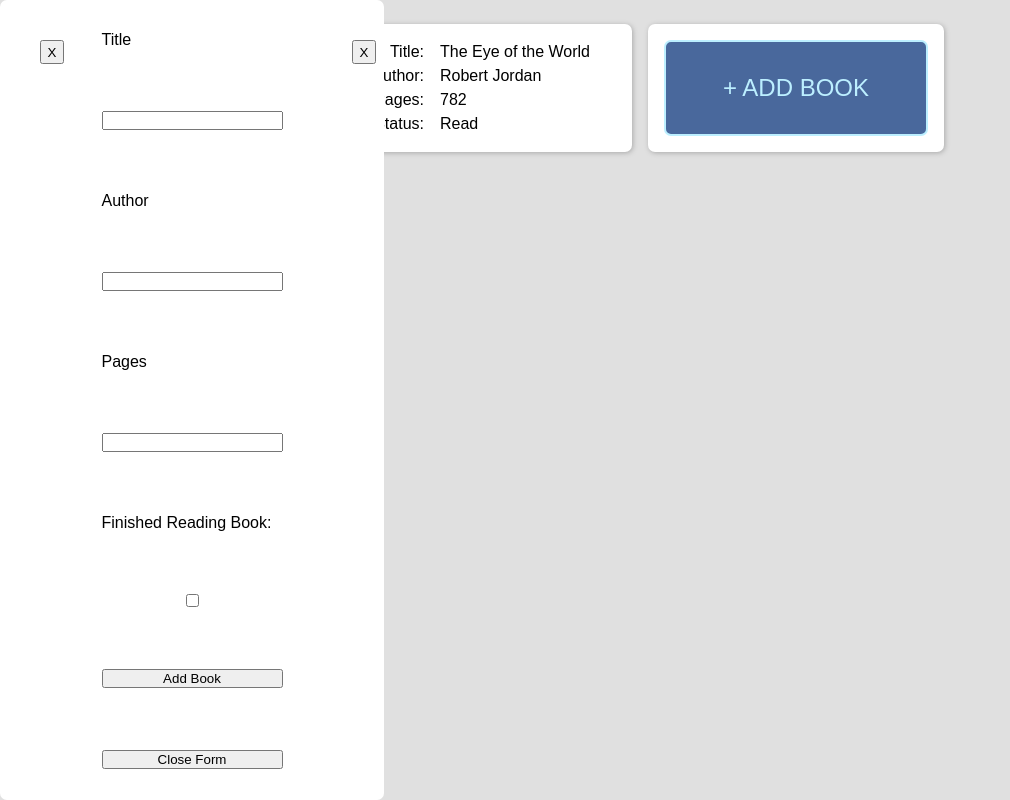
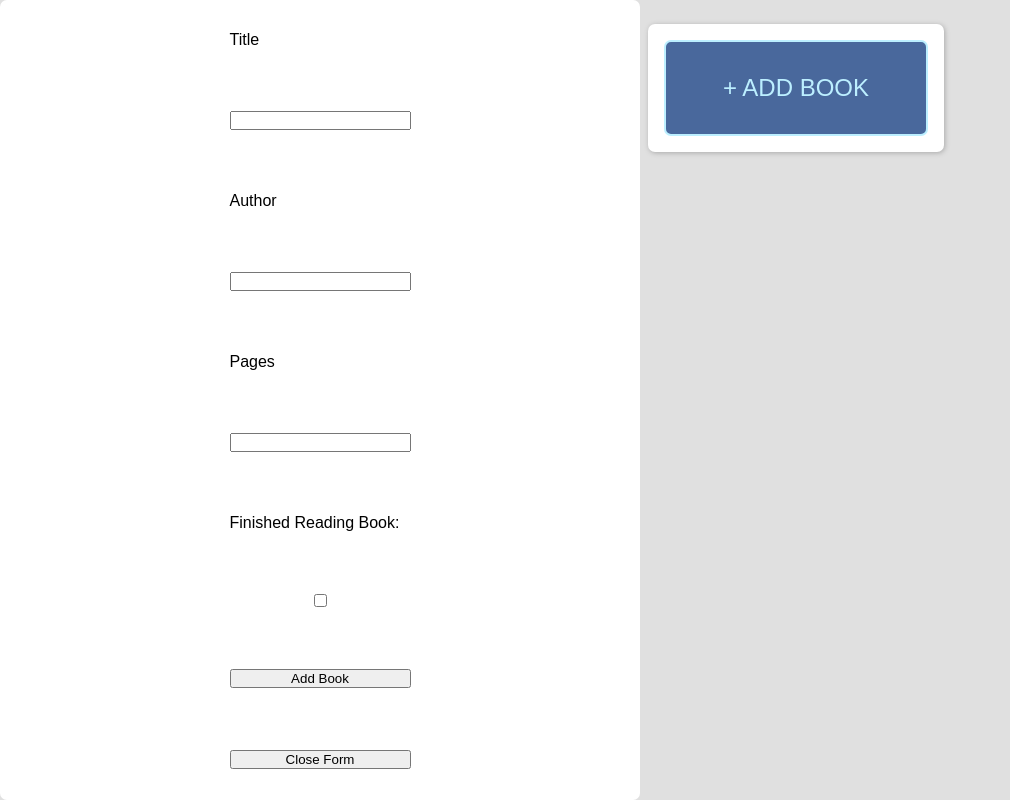
Before and after one commit to VeruAmari/library, a plain HTML site: page index.html in a window 1280 px wide. Both pictures are taken after a click on the element "+ ADD BOOK". Shown: the whole page, without its empty margins (0-1010 px from the left). Drawn offline with Linux system fonts and the light colour scheme.

Commit message:
Fix remove-book-button being visible through form

```diff
--- a/style.css
+++ b/style.css
@@ -72,13 +72,14 @@ span:nth-child(2) {
 
 .add-book-form {
   position: fixed;
+  z-index: 1;
   left: 0px;
   top: 0px;
 
   background-color: #fff;
   border: none;
   border-radius: var(--border-radius);
-  min-width: 30vw;
+  min-width: 50vw;
   min-height: 100vh;
 
   display: grid;
@@ -87,7 +88,7 @@ span:nth-child(2) {
 }
 
 .remove-book {
-  position: absolute;
+  position: fixed;
   min-width: 1.5rem;
   min-height: 1.5rem;
 }
```
